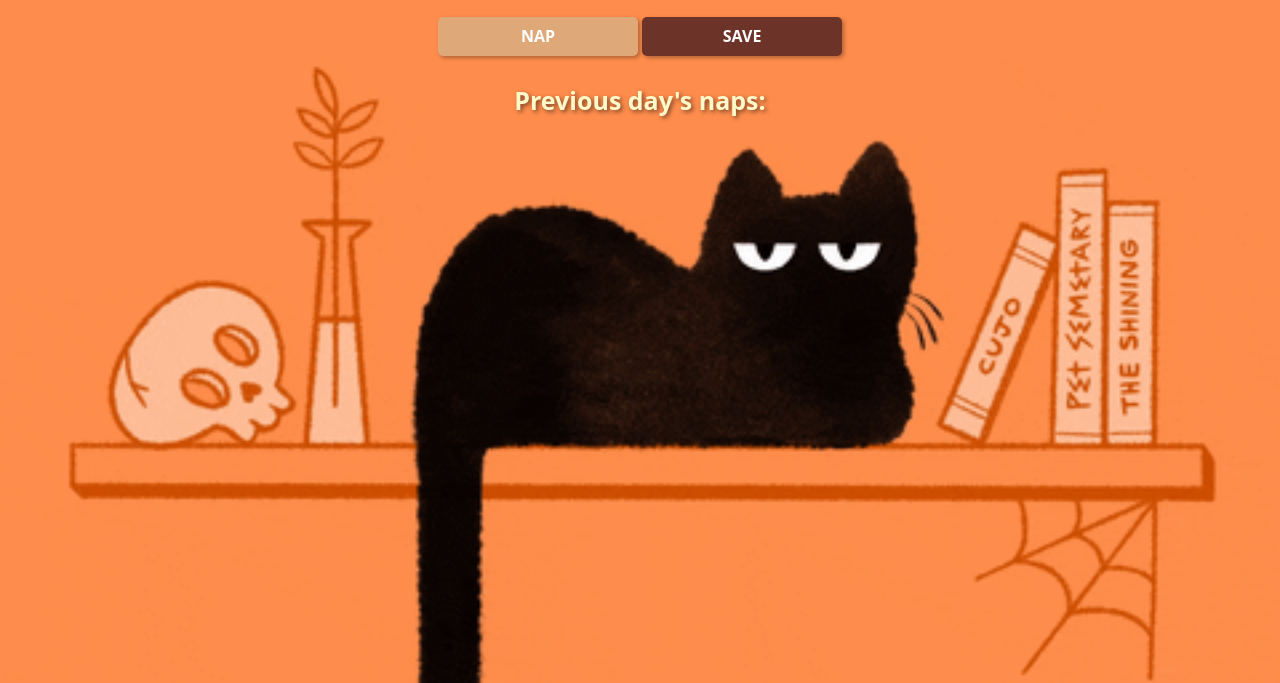
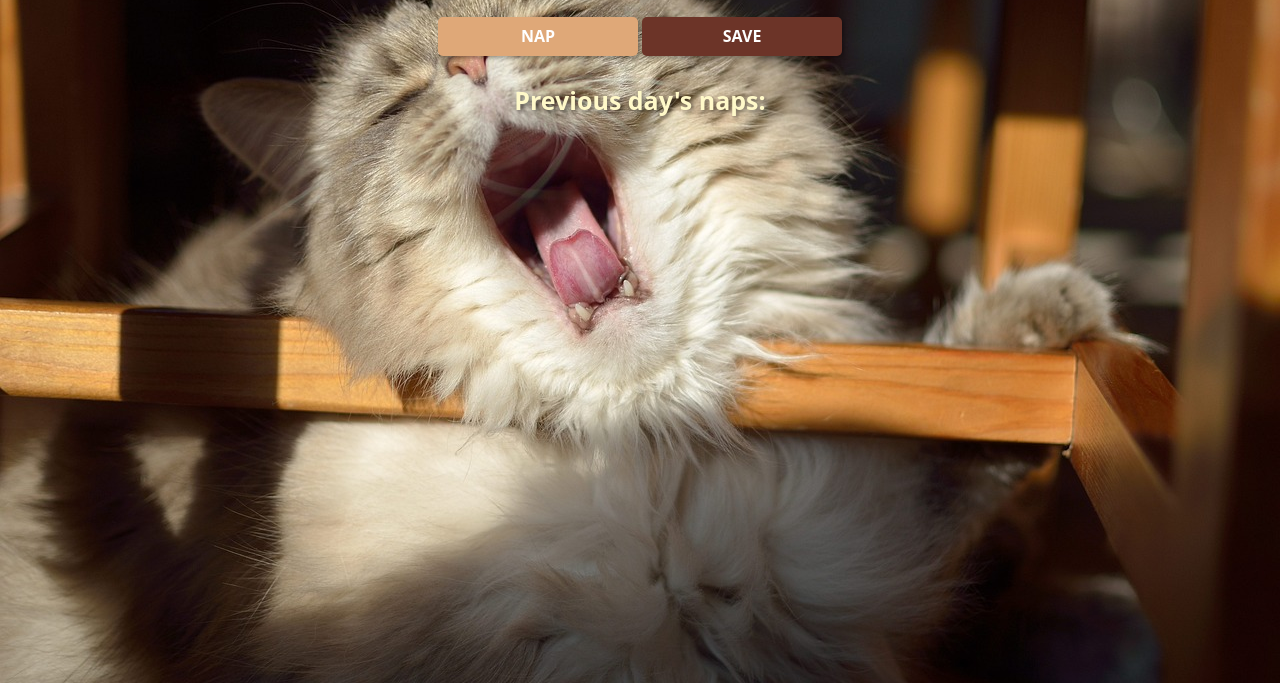
Before and after one commit to SanctuaryTales/cat-nap, a website built with Vite: page index.html in a window 1280 px wide. Shown: the part 117-800 px from the top of the page. Built offline with nearby package versions, Linux system fonts and the light colour scheme.

Commit message:
Update index.css

```diff
--- a/index.css
+++ b/index.css
@@ -1,5 +1,5 @@
 body {
-    background-image: url("images/cat-yawn.gif");
+    background-image: url("images/cat-1280.jpg");
     background-size: cover;
     font-family:  Cantarell, 'Open Sans', 'Helvetica Neue', sans-serif;
     font-weight: bold;
```
